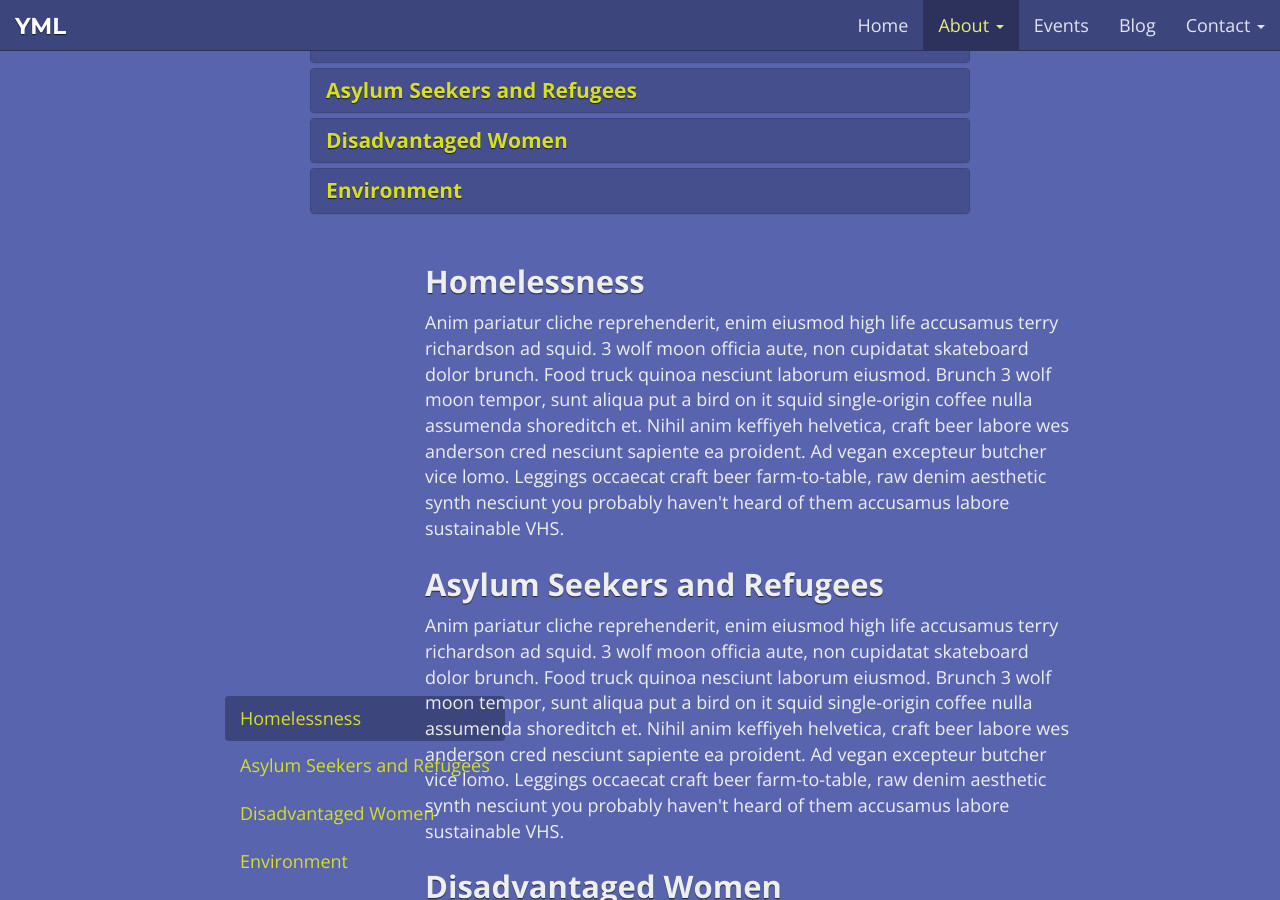
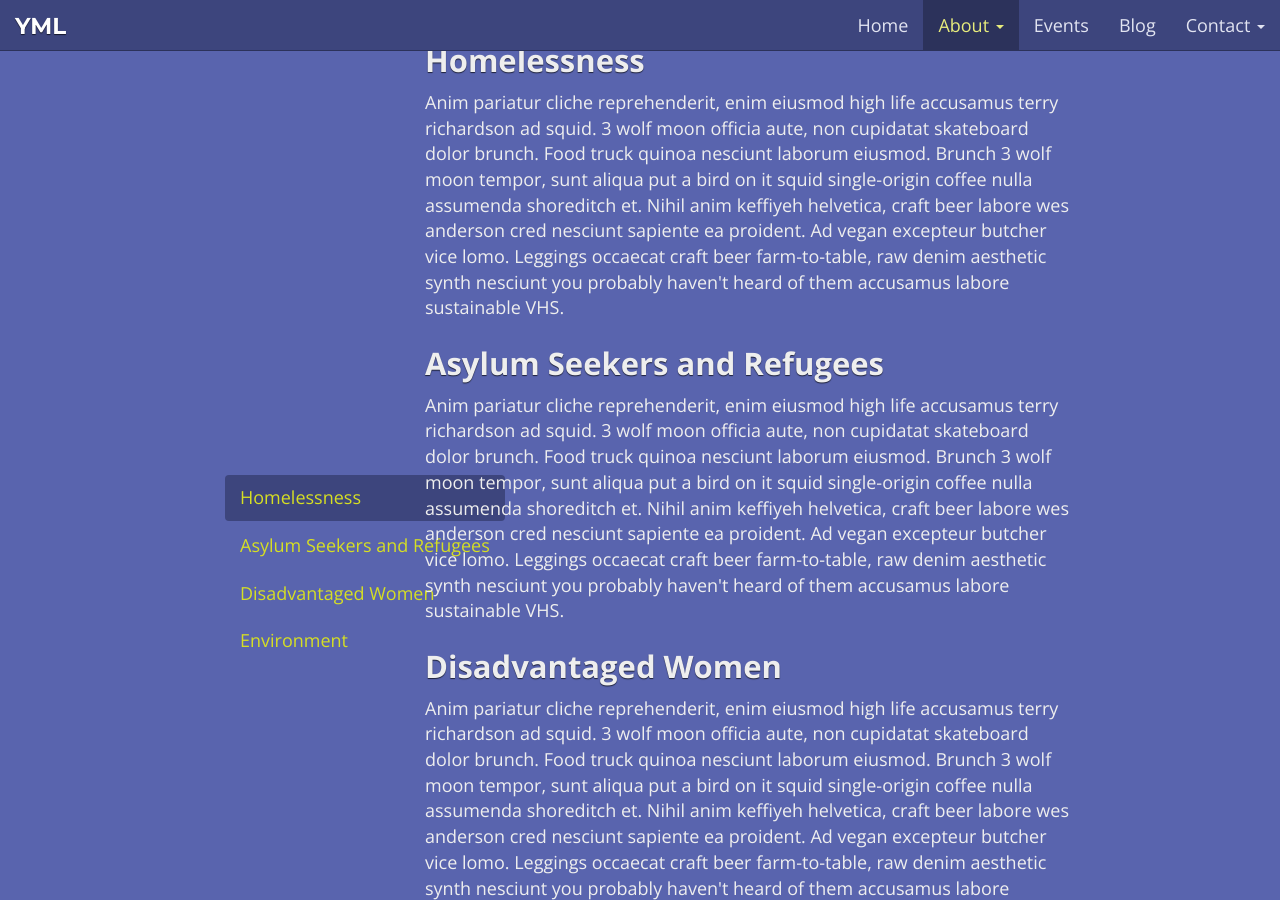
Before and after one commit to youngmercylinks/youngmercylinks.github.io, a Jekyll site: the page built from _pages/about/causes.html, in a window 1280 px wide and 900 px high, scrolled down 457 px. Built offline with Jekyll 4.4.1, drawn with Linux system fonts in a browser that asks for light colours; nearby versions of some CDN libraries.

Commit message:
Tidying up pages

```diff
--- a/_pages/causes.html
+++ b/_pages/about/causes.html
@@ -8,6 +8,7 @@ permalink: /about/causes.html
 YML works on a variety of social justice causes, including:<br><br><br>
   </div>
 </div>
+{% comment %}
 <div class="row text-row">
   <div class="col-xs-12">
     <div class="panel-group" id="accordion" role="tablist" aria-multiselectable="true">
@@ -70,11 +71,12 @@ YML works on a variety of social justice causes, including:<br><br><br>
     </div>
   </div>
 </div>
+{% endcomment %}
 
 <div class="row text-row-wide">
   <div class="col-xs-3 restore-padding">
     <nav>
-      <ul class="nav nav-pills nav-stacked" data-spy="affix" data-offset-top="10" data-offset-bottom="0">
+      <ul class="nav nav-pills nav-stacked" data-spy="affix" data-offset-top="5">
         <li role="presentation" class="active"><a href="#">Homelessness</a></li>
         <li role="presentation"><a href="#">Asylum Seekers and Refugees</a></li>
         <li role="presentation"><a href="#">Disadvantaged Women</a></li>
```
Also changed, not shown: _pages/about/about.md (renamed from _pages/about.md), _pages/about/mission.md (renamed from _pages/mission.md), _pages/contact/contact.html (renamed from _pages/contact.html), _pages/contact/other-groups.md (renamed from _pages/other-groups.md).
